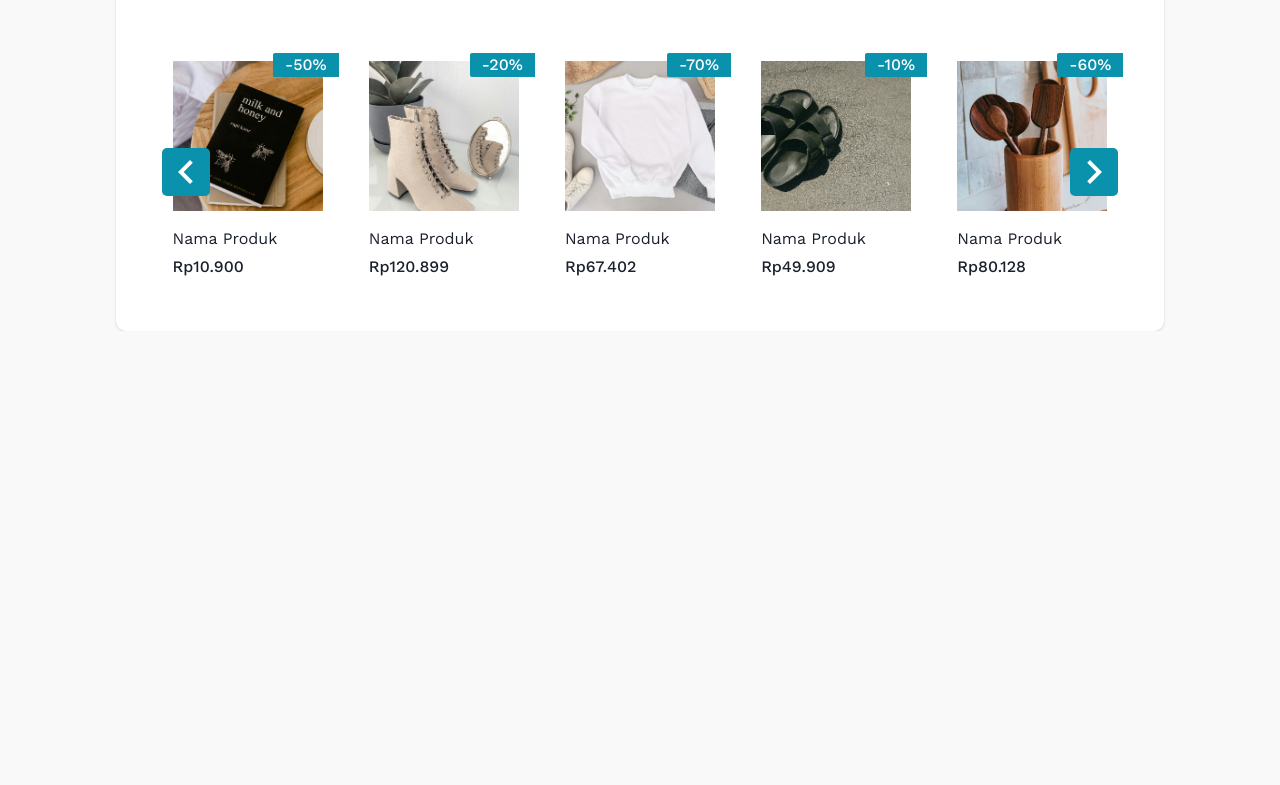
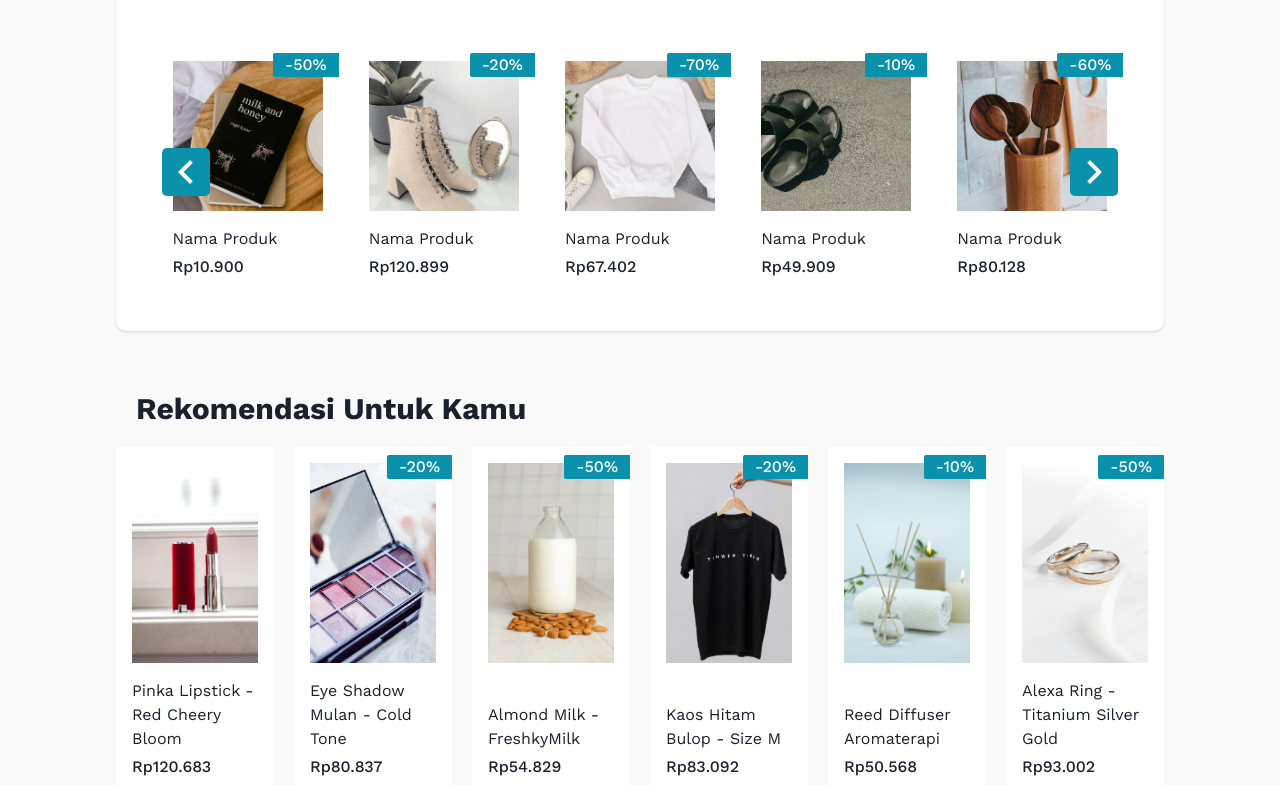
Before and after one commit to auttmme/id-shop, a Next.js app: page / in a window 1280 px wide. Shown: the part 2012-2797 px from the top of the page. Before the commit the page ends 2343 px from the top, so only its background shows below. Built offline with nearby package versions, Linux system fonts and the light colour scheme.

Commit message:
imp: add pb to homee page, update content wrapper child

```diff
--- a/app/components/content/ContentWrapper.tsx
+++ b/app/components/content/ContentWrapper.tsx
@@ -5,6 +5,7 @@ import CategoryCard from "./CategoryCard";
 import DiscountProductCard from "./DiscountProductCard";
 import BillsCard from "./BillsCard";
 import PromoCard from "./PromoCard";
+import RecommendationProductCard from "./RecommendationProductCard";
 
 function ContentWrapper() {
   return (
@@ -18,6 +19,7 @@ function ContentWrapper() {
       <BillsCard />
       <PromoCard />
       <DiscountProductCard />
+      <RecommendationProductCard />
     </Stack>
   );
 }
--- a/app/page.tsx
+++ b/app/page.tsx
@@ -4,7 +4,7 @@ import ContentWrapper from "./components/content/ContentWrapper";
 
 export default function Home() {
   return (
-    <Box>
+    <Box pb={10}>
       <Header />
       <ContentWrapper />
     </Box>
```
